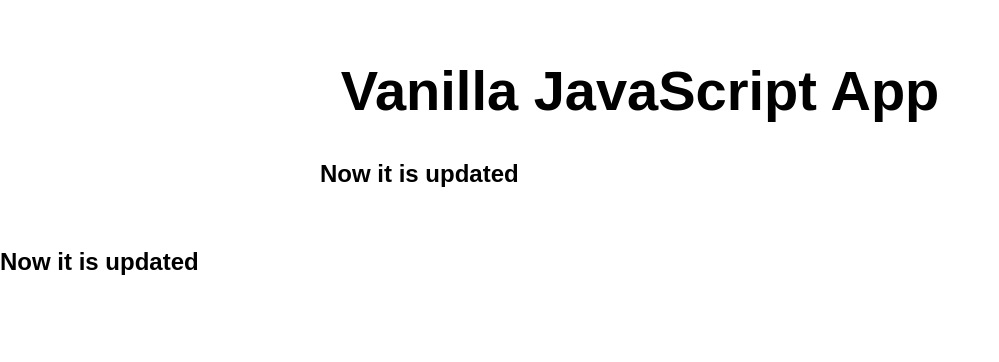
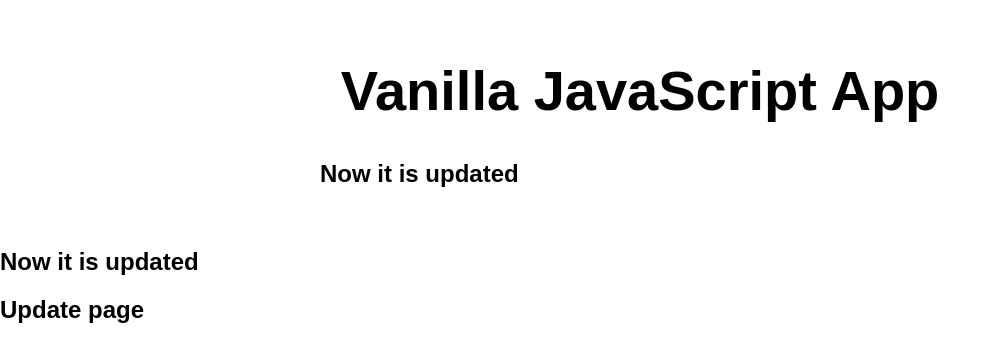
Before and after one commit to ashok6d/my-first-static-web-app, a website: page src/index.html in a window 1280 px wide. Shown: the whole page, without its empty margins (0-999 px from the left). Drawn offline with Linux system fonts and the light colour scheme.

Commit message:
Update index.html

```diff
--- a/src/index.html
+++ b/src/index.html
@@ -14,6 +14,7 @@
     <h2>Now it is updated</h2>
   </main>
   <h2>Now it is updated</h2>
+  <h2> Update page</h2>
 </body>
 
 </html>
```
